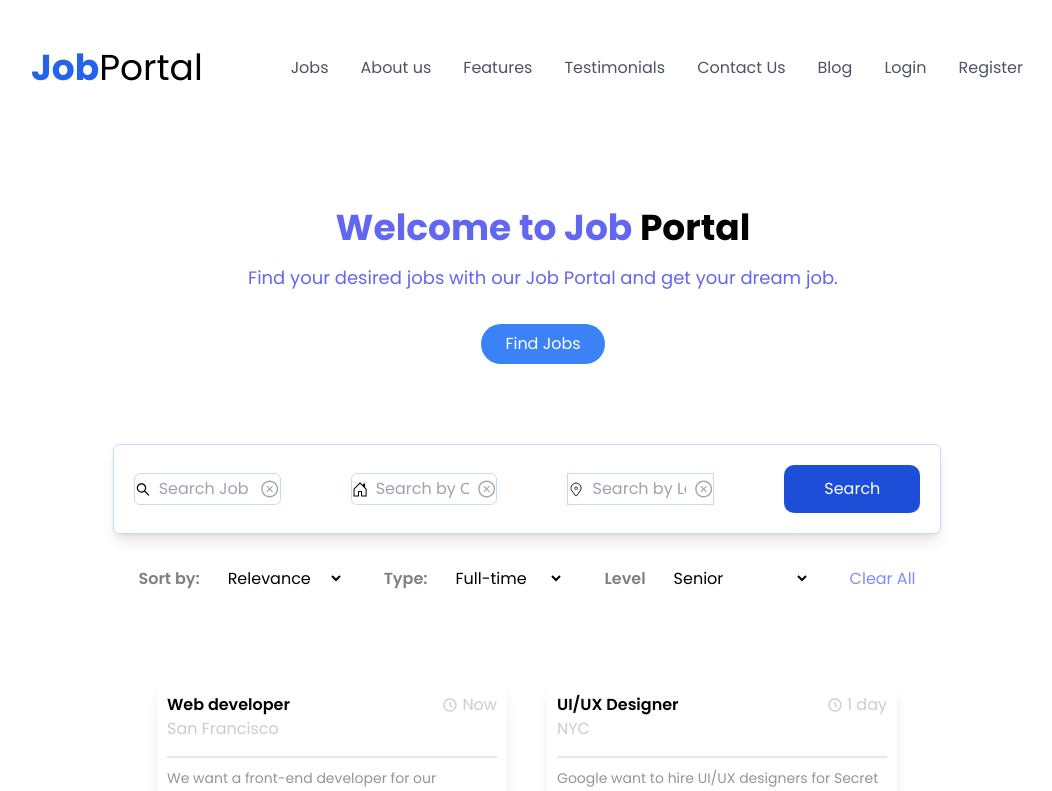
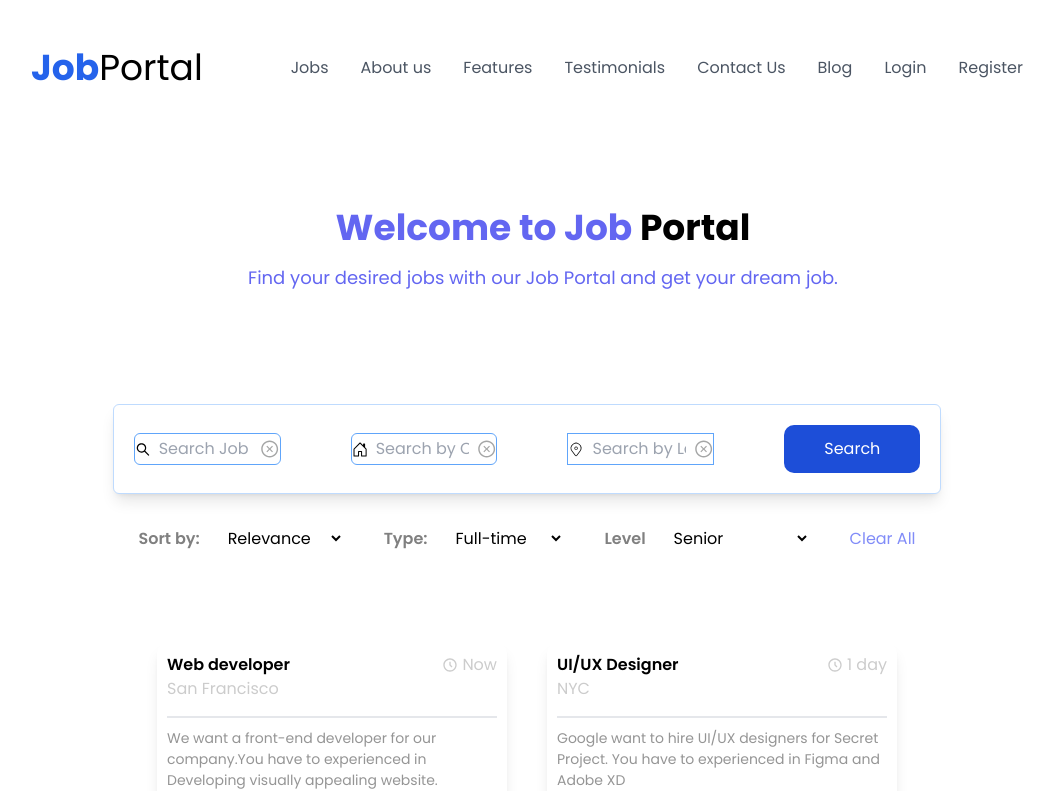
Before and after one commit to sahilkhatiwada/job-portal-backend, a React (Vite) app in the folder client/: page /home in a window 1280 px wide. Shown: the top 791 px of the page, without its empty margins (113-1165 px from the left). Built offline with nearby package versions, Linux system fonts and the light colour scheme.

Commit message:
minor changes

```diff
--- a/client/src/Components/Hero/Hero.jsx
+++ b/client/src/Components/Hero/Hero.jsx
@@ -2,18 +2,14 @@ import React from "react";
 
 const Hero = () => {
   return (
-    <section className="w-full bg-white m-4 p-4 ">
+    <section className="w-full bg-grey-500 m-4 p-4 ">
       <div className="text-indigo-500 text-center">
         <h1 className="text-4xl font-bold mb-4 mt-10 text-indigo-500">
-          Welcome to Job <span className="text-black  ">Portal</span>
+          Welcome to Job <span className="text-black">Portal</span>
         </h1>
         <p className="text-lg mb-8">
           Find your desired jobs with our Job Portal and get your dream job.
         </p>
-
-        <button className="bg-blue-500 text-white px-6 py-2 rounded-full hover:bg-blue-600">
-          Find Jobs
-        </button>
       </div>
     </section>
   );
--- a/client/src/Components/NavBar/NavBar.jsx
+++ b/client/src/Components/NavBar/NavBar.jsx
@@ -9,7 +9,7 @@ const NavBar = () => {
   };
 
   return (
-    <div className="navBar flex justify-between items-center p-12">
+    <div className="navBar flex justify-between items-center p-12 ">
       <div className="logoDiv">
         <h1 className="logo text-4xl text-black cursor-pointer">
           <strong className="text-blue-600 cursor-pointer">Job</strong>Portal
--- a/client/src/Components/SearchDiv/Search.jsx
+++ b/client/src/Components/SearchDiv/Search.jsx
@@ -3,10 +3,11 @@ import { BsHouseDoor } from "react-icons/bs";
 import { CiLocationOn } from "react-icons/ci";
 const Search = () => {
   return (
+    <div className="">
       <div className="searchDiv grid gap-7 bg-greyIsh rounded-[10px] p-[3rem]">
         <form action="">
-        <div className="firstDiv flex justify-between items-center rounded gap-[70px] bg-white p-5 shadow-lg shadow-greyIsh-700 border border-solid border-blue-200 rounded-md">
-          <div className="flex gap-2 items-center border border-solid border-blue-200 rounded-md">
+          <div className="firstDiv flex justify-between items-center  gap-[70px] bg-white p-5 shadow-lg shadow-greyIsh-700 border border-solid border-blue-200 rounded-md">
+            <div className="flex gap-2 items-center border border-solid border-blue-400 rounded-md">
               <AiOutlineSearch className="text-[25px] icon" />
               <input
                 type="text"
@@ -16,7 +17,7 @@ const Search = () => {
               <AiOutlineCloseCircle className="text-[30px] text-[#a5a6a6] hover:text-textColor icon" />
             </div>
 
-          <div className="flex gap-2 items-center border border-solid border-blue-200 rounded-md">
+            <div className="flex gap-2 items-center border border-solid border-blue-400 rounded-md">
               <BsHouseDoor className="text-[25px] icon" />
               <input
                 type="text"
@@ -26,7 +27,7 @@ const Search = () => {
               <AiOutlineCloseCircle className="text-[30px] text-[#a5a6a6] hover:text-textColor icon " />
             </div>
 
-          <div className="flex gap-2 items-center border border-solid border-blue-200 ">
+            <div className="flex gap-2 items-center border border-solid border-blue-400 ">
               <CiLocationOn className="text-[25px] icon" />
               <input
                 type="text"
@@ -36,7 +37,7 @@ const Search = () => {
               <AiOutlineCloseCircle className="text-[30px] text-[#a5a6a6] hover:text-textColor icon " />
             </div>
 
-          <button className="bg-blue-700 h-full p-3 px-10 rounded-[10px] text-white cursor-pointer  hover:bg-blue-600">
+            <button className="bg-blue-700 h-full p-3 px-10 rounded-[10px] text-white cursor-pointer  hover:bg-blue-600 ">
               Search
             </button>
           </div>
@@ -91,9 +92,8 @@ const Search = () => {
             </select>
           </div>
 
-        <span className="text-[#a1a1a1]  cursor-pointer text-indigo-400">
-          Clear All
-        </span>
+          <span className="cursor-pointer text-indigo-400">Clear All</span>
+        </div>
       </div>
     </div>
   );
--- a/client/tailwind.config.js
+++ b/client/tailwind.config.js
@@ -5,6 +5,13 @@ export default {
     darkMode: "class",
     theme: {
       extend: {
+        screens: {
+          xs: "475px",
+          sm: "640px",
+          md: "768px",
+          lg: "1024px",
+          xl: "1280px",
+        },
         colors: {
           primary: {
             50: "#eff6ff",
```
Lines whose indentation alone changed are shown as unchanged.
